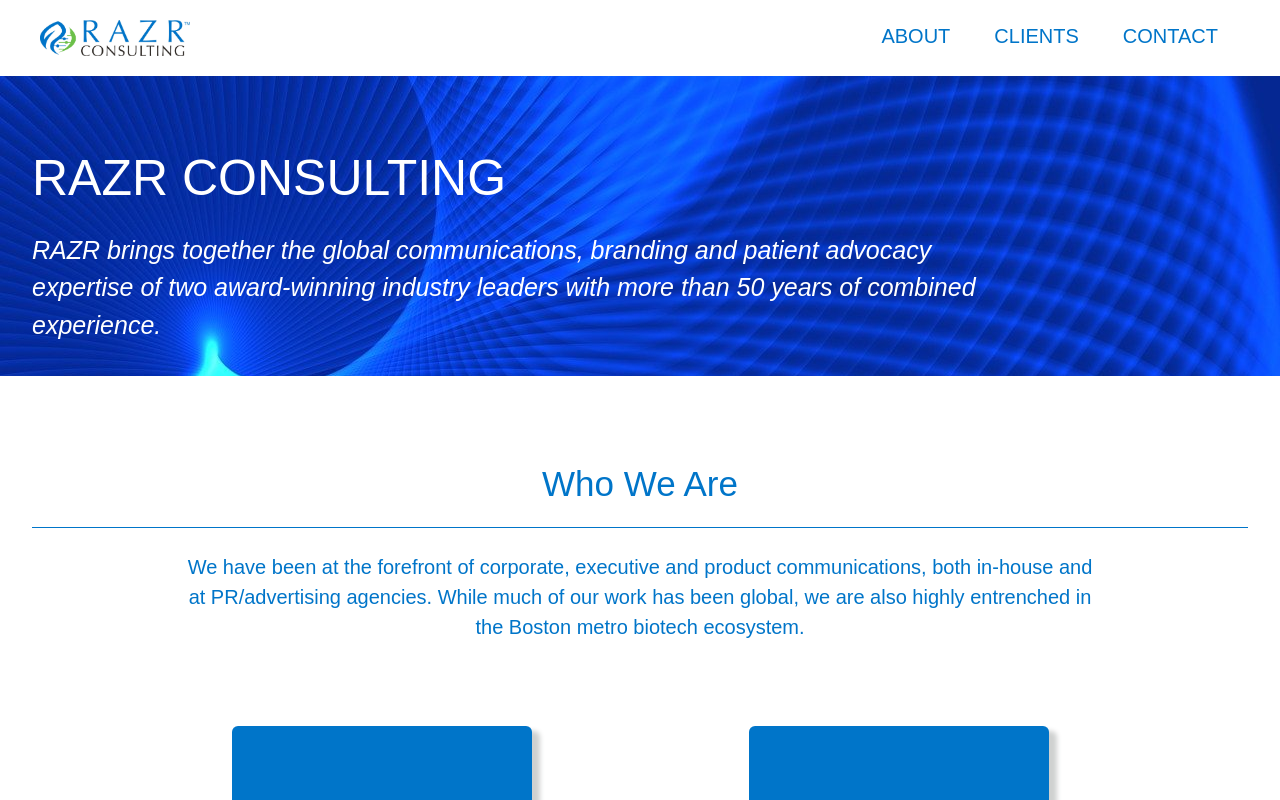
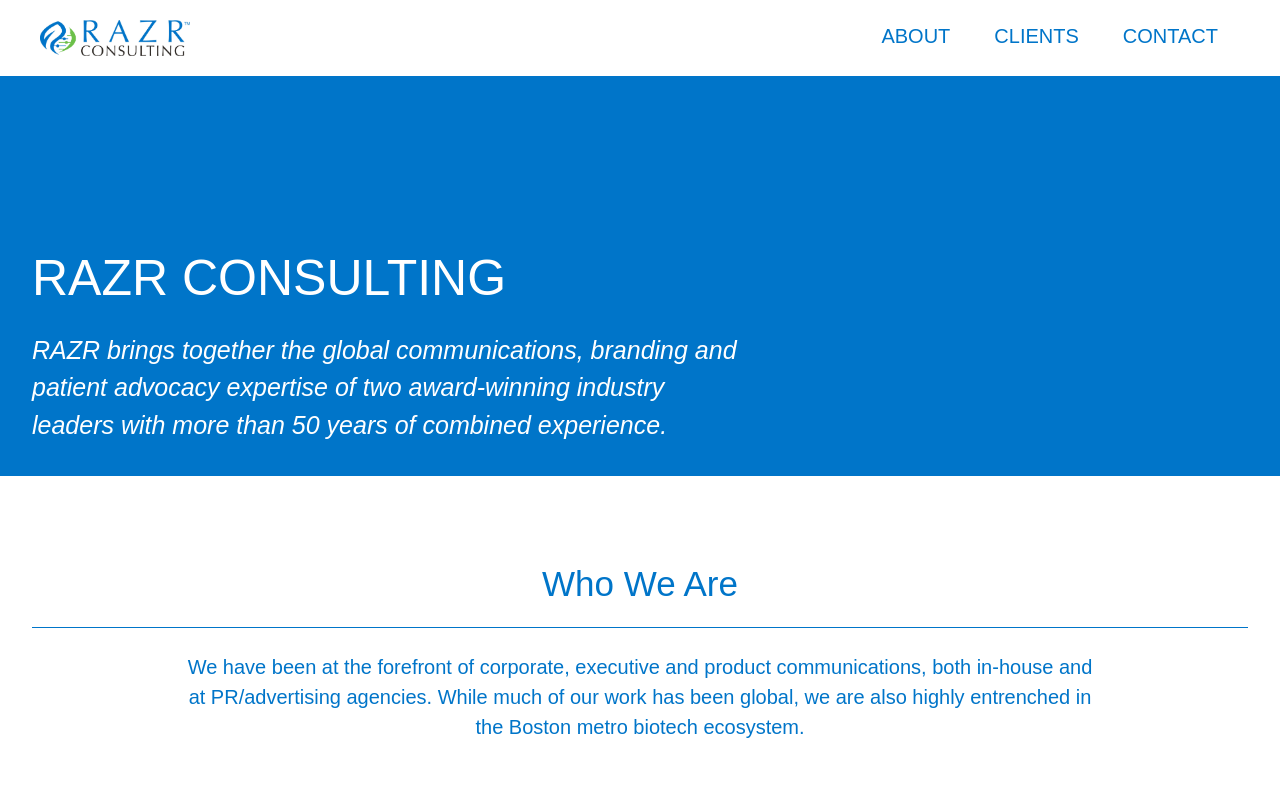
Before and after one commit to lindsay-kaufman/razr-consulting.github.io, a React (Create React App) app: page / in a window 1280 px wide. Shown: the top 800 px of the page. Built offline with nearby package versions, Linux system fonts and the light colour scheme.

Commit message:
add build file

```diff
--- a/src/components/about-us/profiles/profiles.js
+++ b/src/components/about-us/profiles/profiles.js
@@ -1,4 +1,6 @@
 import React, { useState } from 'react'
+import Lisa from './../../../assets/images/Lisa.JPG'
+import Shawn from './../../../assets/images/Shawn.jpg'
 import './profiles.scss'
 
 export const Profiles = () => {
@@ -37,10 +39,11 @@
     ) : (
       <div className="profiles__description">
         <div className="profiles__description-text">
-        Lisa Adler has held several executive leadership roles in the life
-        sciences community; most recently at Shire Pharmaceuticals, Ironwood
-        Pharmaceuticals, Millennium Pharmaceuticals (now Takeda Oncology) and
-        Johnson & Johnson. </div>
+          Lisa Adler has held several executive leadership roles in the life
+          sciences community; most recently at Shire Pharmaceuticals, Ironwood
+          Pharmaceuticals, Millennium Pharmaceuticals (now Takeda Oncology) and
+          Johnson & Johnson.{' '}
+        </div>
         <button
           className="profiles__description-button"
           onClick={toggleLisaDescription}
@@ -61,7 +64,6 @@
         built and led multiple graphic design teams and holds two patents for
         innovative pharmaceutical packaging design. He spends his spare time
         redesigning the world around him and raising his Jack Russell puppies.
-
         <button
           className="profiles__description-button"
           onClick={toggleShawnDescription}
@@ -72,9 +74,10 @@
     ) : (
       <div className="profiles__description">
         <div className="profiles__description-text">
-        Shawn Goodman has held leadership roles in the commercial groups at COR
-        Therapeutics and Millennium Pharmaceuticals with a primary focus on
-        corporate and product branding and creative services. </div>
+          Shawn Goodman has held leadership roles in the commercial groups at
+          COR Therapeutics and Millennium Pharmaceuticals with a primary focus
+          on corporate and product branding and creative services.{' '}
+        </div>
         <button
           className="profiles__description-button"
           onClick={toggleShawnDescription}
@@ -96,7 +99,7 @@
         <div className="profiles__profile-wrapper">
           <div className="profiles__profile">
             <div className="profiles__description-title">Lisa Adler</div>
-            <div className="profiles__image"></div>
+            <div className="profiles__image" />
             <div className="profiles__description-wrapper">
               {renderLisaDescription()}
             </div>
@@ -105,7 +108,8 @@
         <div className="profiles__profile-wrapper">
           <div className="profiles__profile">
             <div className="profiles__description-title">Shawn Goodman</div>
-            <div className="profiles__image"></div>
+            <div className="profiles__image" />
+
             <div className="profiles__description-wrapper">
               {renderShawnDescription()}
             </div>
--- a/src/components/about-us/profiles/profiles.scss
+++ b/src/components/about-us/profiles/profiles.scss
@@ -126,4 +126,9 @@
       height: 250px;
     }
   }
+
+  img {
+    width: 400px;
+    height: 350px;
+  }
 }
--- a/src/components/header/header.js
+++ b/src/components/header/header.js
@@ -1,9 +1,8 @@
 import React from 'react'
-import banner from './../../assets/images/banner.jpg'
 import './header.scss'
 
 export const Header = () => (
-  <div className="header-wrapper" style={{ backgroundImage: `url(${banner})` }}>
+  <div className="header-wrapper" style={{ backgroundColor: '#0075c9' }}>
     <div className="header">
       <div className="header__banner">
         <div className="header__title">RAZR CONSULTING </div>
--- a/src/components/header/header.scss
+++ b/src/components/header/header.scss
@@ -6,7 +6,7 @@
   &-wrapper {
     background-color: $royal-blue;
     background-size: cover;
-    min-height: 300px;
+    min-height: 400px;
     color: white;
     display: flex;
     align-items: flex-end;
@@ -25,7 +25,14 @@
     @media (max-width: 992px) {
       font-size: 25px;
     }
+  }
 
+  &__banner {
+    display: flex;
+    flex-direction: column;
+    width: 60%;
+    margin-right: auto;
+    padding-right: 20px;
   }
 
   &__info {
@@ -34,11 +41,11 @@
     font-style: italic;
     display: flex;
     height: fit-content;
-    max-width: 78%;
 
     @media (max-width: 992px) {
       font-size: 20px;
       max-width: 100%;
     }
   }
+
 }
```
Also changed, not shown: src/assets/images/banner.jpg (deleted).
